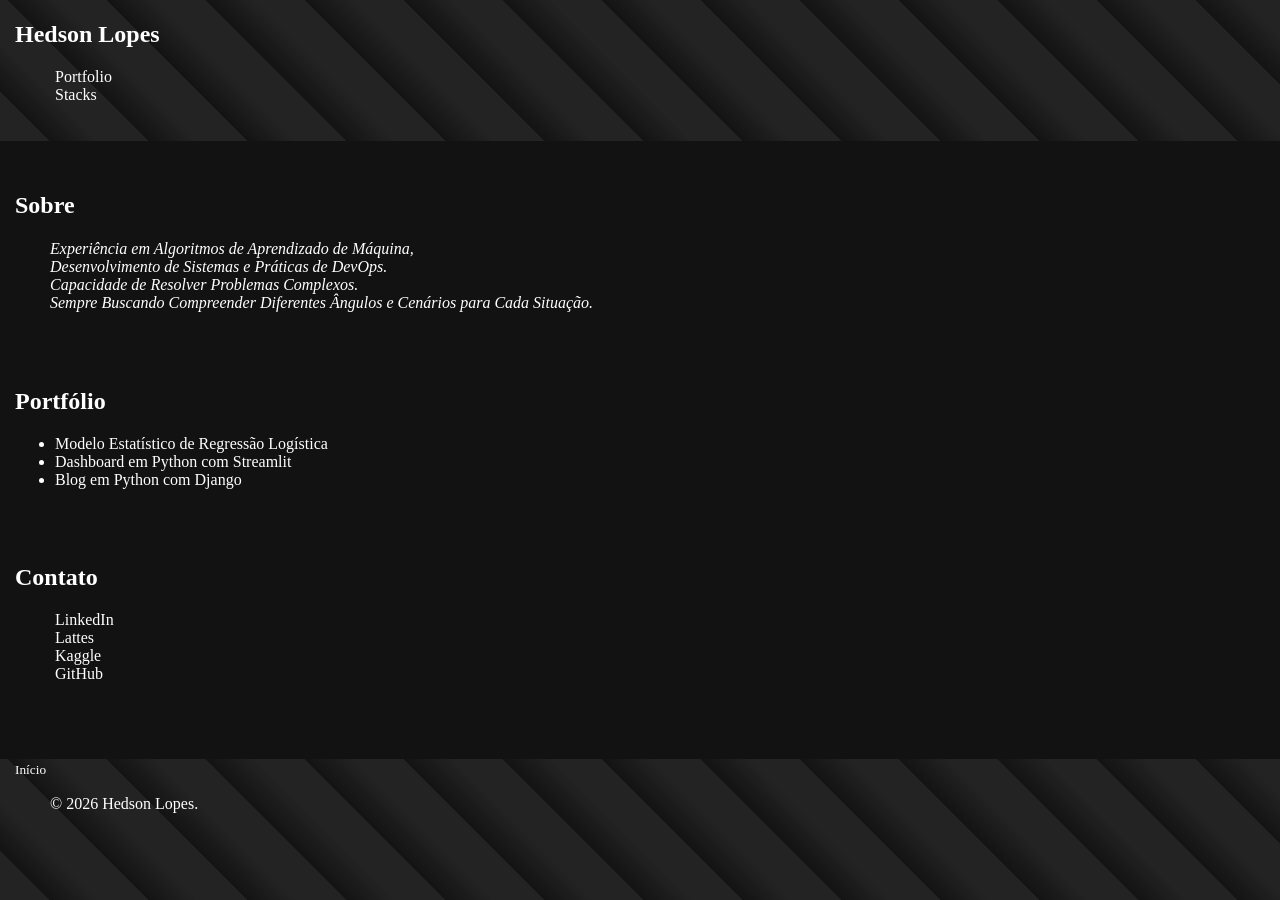
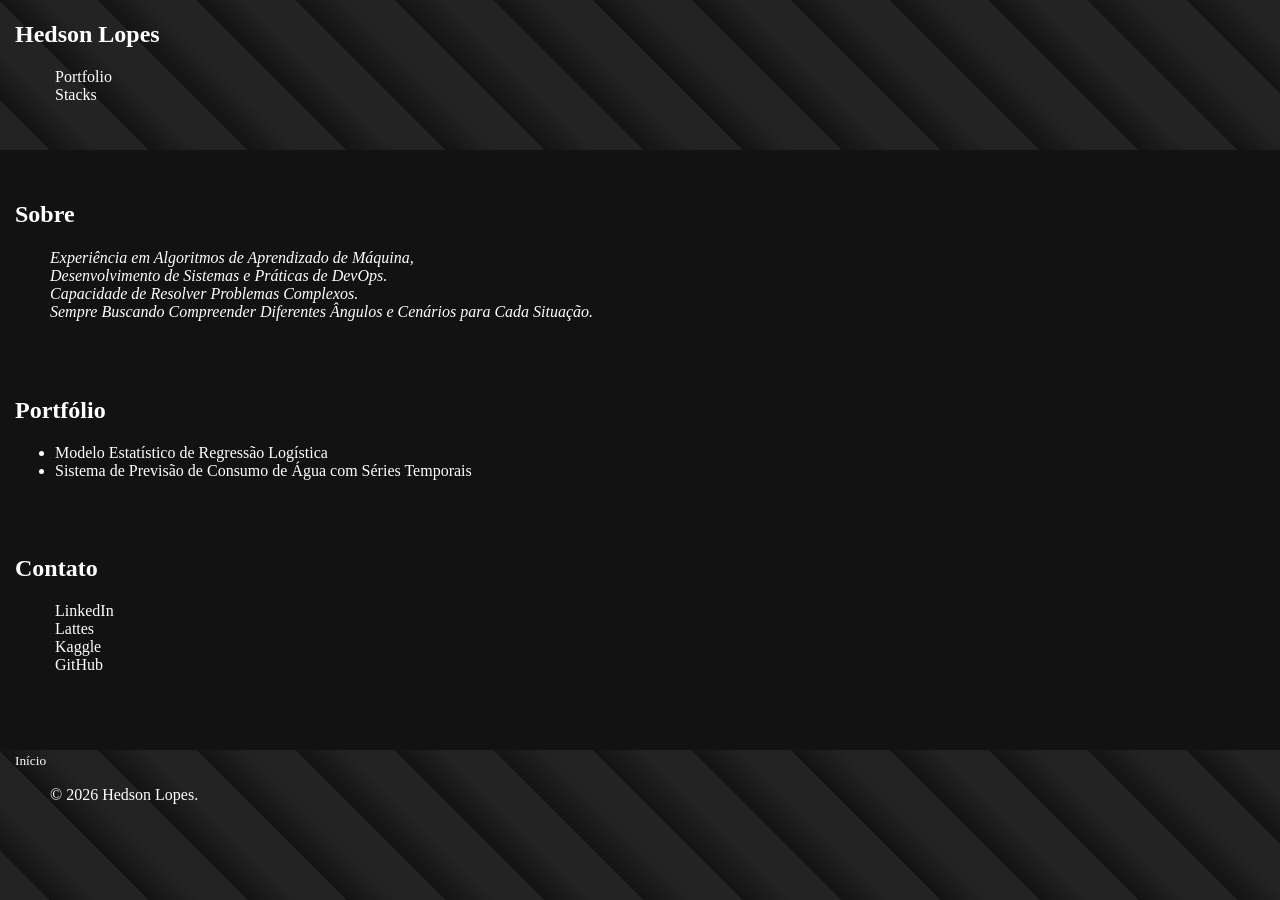
Before and after one commit to redsonlopez/page, a Jekyll site: the page built from index.html, in a window 1280 px wide. Built offline with Jekyll 4.4.1, drawn with Linux system fonts in a browser that asks for light colours.

Commit message:
add forecast-water project

```diff
--- a/index.html
+++ b/index.html
@@ -17,8 +17,7 @@
   <h2>Portfólio</h2>
   <ul>
     <li><a href="https://github.com/redsonlopez/binary_classification_diabetes/blob/main/regression_diabetes.ipynb" target="_blank" rel="noopener noreferrer">Modelo Estatístico de Regressão Logística</a></li>
-    <li><a href="https://redsonlopez-productivity-srcmain-zmvdlv.streamlit.app/" target="_blank" rel="noopener noreferrer">Dashboard em Python com Streamlit</a></li>
-    <li><a href="https://redsonlopez.pythonanywhere.com/" target="_blank" rel="noopener noreferrer">Blog em Python com Django</a></li>
+    <li><a href="https://redsonlopez-forecast-water-appapp-ulo5y7.streamlit.app/" target="_blank" rel="noopener noreferrer">Sistema de Previsão de Consumo de Água com Séries Temporais</a></li>
   </ul>
 </section>
 
```
